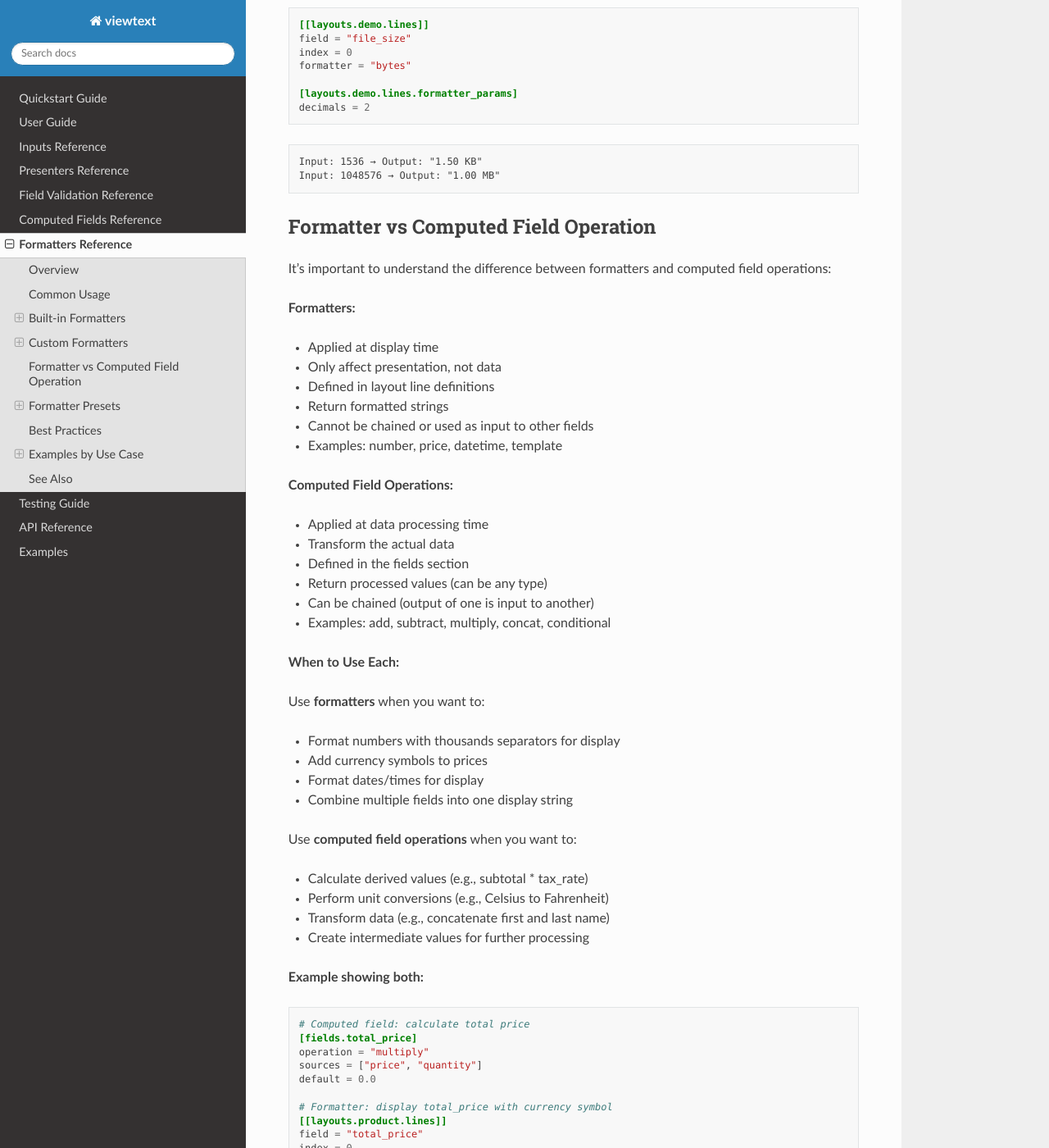
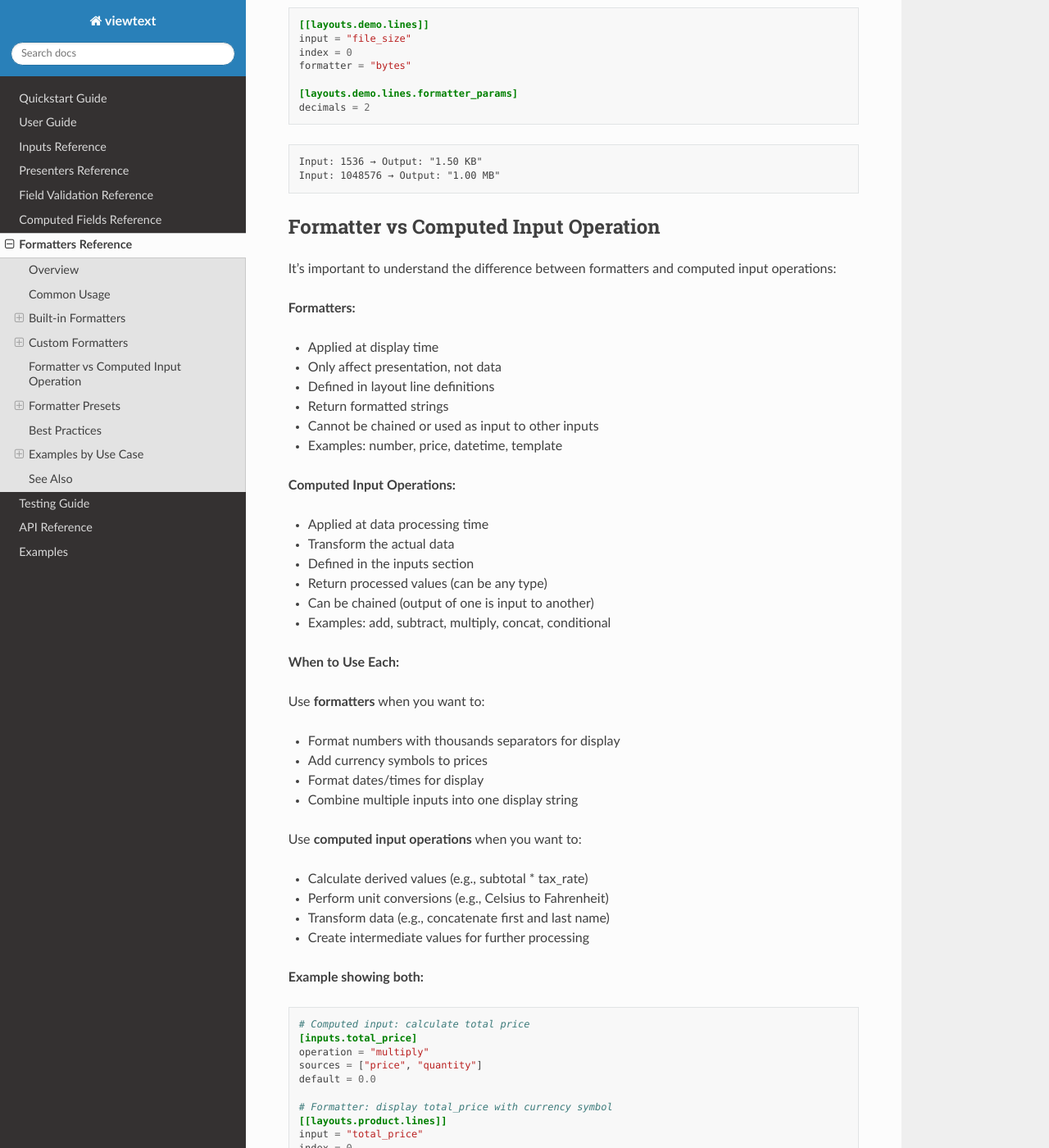
Before and after one commit to holgern/viewtext, a Sphinx documentation site: the page built from docs/formatters_reference.rst, in a window 1280 px wide and 1400 px high, scrolled down 12225 px. Shown: the whole window at 82% size. Built offline with Sphinx 7.4.7 and the Read the Docs theme 3.1.0, drawn with Linux system fonts in a browser that asks for light colours; some of the changed text lies outside the part shown.

Commit message:
doc: adapt doc to changes

```diff
--- a/docs/formatters_reference.rst
+++ b/docs/formatters_reference.rst
@@ -6,7 +6,7 @@
 Overview
 --------
 
-Formatters are functions that transform values into formatted strings for display. They are used in layout definitions to control how field values appear in the output. Unlike computed field operations (which transform data), formatters only affect the presentation.
+Formatters are functions that transform values into formatted strings for display. They are used in layout definitions to control how field values appear in the output. Unlike computed input operations (which transform data), formatters only affect the presentation.
 
 All formatters are registered in the ``FormatterRegistry`` and can be accessed by name in TOML layout configurations.
 
@@ -18,7 +18,7 @@
 .. code-block:: toml
 
     [[layouts.my_layout.lines]]
-    field = "price"
+    input = "price"
     index = 0
     formatter = "number"
 
@@ -45,7 +45,7 @@
 .. code-block:: toml
 
     [[layouts.demo.lines]]
-    field = "name"
+    input = "name"
     index = 0
     formatter = "text"
 
@@ -61,7 +61,7 @@
 .. code-block:: toml
 
     [[layouts.demo.lines]]
-    field = "status"
+    input = "status"
     index = 1
     formatter = "text"
 
@@ -88,7 +88,7 @@
 .. code-block:: toml
 
     [[layouts.demo.lines]]
-    field = "city"
+    input = "city"
     index = 0
     formatter = "text_uppercase"
 
@@ -100,7 +100,7 @@
 .. code-block:: toml
 
     [[layouts.demo.lines]]
-    field = "code"
+    input = "code"
     index = 1
     formatter = "text_uppercase"
 
@@ -128,7 +128,7 @@
 
     # Basic number formatting
     [[layouts.demo.lines]]
-    field = "population"
+    input = "population"
     index = 0
     formatter = "number"
 
@@ -144,7 +144,7 @@
 
     # Temperature with suffix
     [[layouts.demo.lines]]
-    field = "temperature"
+    input = "temperature"
     index = 1
     formatter = "number"
 
@@ -161,7 +161,7 @@
 
     # European number format
     [[layouts.demo.lines]]
-    field = "amount"
+    input = "amount"
     index = 2
     formatter = "number"
 
@@ -179,7 +179,7 @@
 
     # With prefix and suffix
     [[layouts.demo.lines]]
-    field = "value"
+    input = "value"
     index = 3
     formatter = "number"
 
@@ -213,7 +213,7 @@
 
     # US Dollar format
     [[layouts.demo.lines]]
-    field = "price"
+    input = "price"
     index = 0
     formatter = "price"
 
@@ -231,7 +231,7 @@
 
     # Euro with suffix
     [[layouts.demo.lines]]
-    field = "price"
+    input = "price"
     index = 1
     formatter = "price"
 
@@ -249,7 +249,7 @@
 
     # European Euro format
     [[layouts.demo.lines]]
-    field = "price"
+    input = "price"
     index = 2
     formatter = "price"
 
@@ -268,7 +268,7 @@
 
     # Swiss Franc format
     [[layouts.demo.lines]]
-    field = "amount"
+    input = "amount"
     index = 3
     formatter = "price"
 
@@ -304,7 +304,7 @@
 
     # Full datetime
     [[layouts.demo.lines]]
-    field = "timestamp"
+    input = "timestamp"
     index = 0
     formatter = "datetime"
 
@@ -320,7 +320,7 @@
 
     # Date only
     [[layouts.demo.lines]]
-    field = "date"
+    input = "date"
     index = 1
     formatter = "datetime"
 
@@ -336,7 +336,7 @@
 
     # Time only
     [[layouts.demo.lines]]
-    field = "time"
+    input = "time"
     index = 2
     formatter = "datetime"
 
@@ -352,7 +352,7 @@
 
     # Custom format
     [[layouts.demo.lines]]
-    field = "created_at"
+    input = "created_at"
     index = 3
     formatter = "datetime"
 
@@ -396,7 +396,7 @@
 
     # Short format
     [[layouts.demo.lines]]
-    field = "elapsed_seconds"
+    input = "elapsed_seconds"
     index = 0
     formatter = "relative_time"
 
@@ -414,7 +414,7 @@
 
     # Long format
     [[layouts.demo.lines]]
-    field = "elapsed_seconds"
+    input = "elapsed_seconds"
     index = 1
     formatter = "relative_time"
 
@@ -438,7 +438,7 @@
 template
 ~~~~~~~~
 
-Combine multiple fields using a Python format string with field placeholders.
+Combine multiple inputs using a Python format string with field placeholders.
 
 This is the most powerful formatter, allowing you to combine multiple fields with custom formatting specifications in a single template string.
 
@@ -460,7 +460,7 @@
 
     # Basic field combination
     [[layouts.demo.lines]]
-    field = "ticker"
+    input = "ticker"
     index = 0
     formatter = "template"
 
@@ -477,7 +477,7 @@
 
     # Multiple fields with formatting
     [[layouts.demo.lines]]
-    field = "stock"
+    input = "stock"
     index = 1
     formatter = "template"
 
@@ -494,7 +494,7 @@
 
     # Nested field access
     [[layouts.demo.lines]]
-    field = "crypto"
+    input = "crypto"
     index = 2
     formatter = "template"
 
@@ -511,7 +511,7 @@
 
     # Answer to user's question: format two floats
     [[layouts.demo.lines]]
-    field = "coordinates"
+    input = "coordinates"
     index = 3
     formatter = "template"
 
@@ -528,7 +528,7 @@
 
     # Alignment and padding
     [[layouts.demo.lines]]
-    field = "table_row"
+    input = "table_row"
     index = 4
     formatter = "template"
 
@@ -545,7 +545,7 @@
 
     # Thousands separator
     [[layouts.demo.lines]]
-    field = "stats"
+    input = "stats"
     index = 5
     formatter = "template"
 
@@ -562,7 +562,7 @@
 
     # Percentage formatting
     [[layouts.demo.lines]]
-    field = "progress"
+    input = "progress"
     index = 6
     formatter = "template"
 
@@ -620,7 +620,7 @@
 .. code-block:: toml
 
     [[layouts.demo.lines]]
-    field = "growth_rate"
+    input = "growth_rate"
     index = 0
     formatter = "percentage"
 
@@ -655,7 +655,7 @@
 .. code-block:: toml
 
     [[layouts.demo.lines]]
-    field = "file_size"
+    input = "file_size"
     index = 0
     formatter = "bytes"
 
@@ -667,10 +667,10 @@
     Input: 1536 → Output: "1.50 KB"
     Input: 1048576 → Output: "1.00 MB"
 
-Formatter vs Computed Field Operation
+Formatter vs Computed Input Operation
 --------------------------------------
 
-It's important to understand the difference between formatters and computed field operations:
+It's important to understand the difference between formatters and computed input operations:
 
 **Formatters:**
 
@@ -678,14 +678,14 @@
 - Only affect presentation, not data
 - Defined in layout line definitions
 - Return formatted strings
-- Cannot be chained or used as input to other fields
+- Cannot be chained or used as input to other inputs
 - Examples: number, price, datetime, template
 
-**Computed Field Operations:**
+**Computed Input Operations:**
 
 - Applied at data processing time
 - Transform the actual data
-- Defined in the fields section
+- Defined in the inputs section
 - Return processed values (can be any type)
 - Can be chained (output of one is input to another)
 - Examples: add, subtract, multiply, concat, conditional
@@ -697,9 +697,9 @@
 - Format numbers with thousands separators for display
 - Add currency symbols to prices
 - Format dates/times for display
-- Combine multiple fields into one display string
+- Combine multiple inputs into one display string
 
-Use **computed field operations** when you want to:
+Use **computed input operations** when you want to:
 
 - Calculate derived values (e.g., subtotal * tax_rate)
 - Perform unit conversions (e.g., Celsius to Fahrenheit)
@@ -710,15 +710,15 @@
 
 .. code-block:: toml
 
-    # Computed field: calculate total price
-    [fields.total_price]
+    # Computed input: calculate total price
+    [inputs.total_price]
     operation = "multiply"
     sources = ["price", "quantity"]
     default = 0.0
 
     # Formatter: display total_price with currency symbol
     [[layouts.product.lines]]
-    field = "total_price"
+    input = "total_price"
     index = 0
     formatter = "price"
 
@@ -773,12 +773,12 @@
 .. code-block:: toml
 
     [[layouts.product.lines]]
-    field = "price"
+    input = "price"
     index = 0
     formatter = "usd_price"  # References the preset by name
 
     [[layouts.product.lines]]
-    field = "created_at"
+    input = "created_at"
     index = 1
     formatter = "short_date"  # References the preset by name
 
@@ -787,7 +787,7 @@
 .. code-block:: toml
 
     [[layouts.crypto.lines]]
-    field = "ticker"
+    input = "ticker"
     index = 0
     formatter = "template"
 
@@ -812,7 +812,7 @@
 .. code-block:: toml
 
     [[layouts.product.lines]]
-    field = "price"
+    input = "price"
     index = 0
     formatter = "price"
 
@@ -822,7 +822,7 @@
     thousands_sep = ","
 
     [[layouts.invoice.lines]]
-    field = "total"
+    input = "total"
     index = 5
     formatter = "price"
 
@@ -842,12 +842,12 @@
     thousands_sep = ","
 
     [[layouts.product.lines]]
-    field = "price"
+    input = "price"
     index = 0
     formatter = "usd_price"
 
     [[layouts.invoice.lines]]
-    field = "total"
+    input = "total"
     index = 5
     formatter = "usd_price"
 
@@ -869,12 +869,12 @@
     format = "%Y-%m-%d"
 
     [[layouts.mixed.lines]]
-    field = "created_at"
+    input = "created_at"
     index = 0
     formatter = "standard_date"  # Uses preset
 
     [[layouts.mixed.lines]]
-    field = "price"
+    input = "price"
     index = 1
     formatter = "price"
 
@@ -912,7 +912,7 @@
     name = "Product Display"
 
     [[layouts.product.lines]]
-    field = "price"
+    input = "price"
     index = 0
     formatter = "usd_price"
 
@@ -948,7 +948,7 @@
 
 6. **Document custom formatters** - Add docstrings and examples when creating custom formatters
 
-7. **Keep formatters simple** - Formatters should focus on presentation. Use computed field operations for data transformation.
+7. **Keep formatters simple** - Formatters should focus on presentation. Use computed input operations for data transformation.
 
 Examples by Use Case
 --------------------
@@ -960,7 +960,7 @@
 
     # US stock display
     [[layouts.stock.lines]]
-    field = "ticker"
+    input = "ticker"
     index = 0
     formatter = "template"
 
@@ -970,7 +970,7 @@
 
     # European price formatting
     [[layouts.product_eu.lines]]
-    field = "price"
+    input = "price"
     index = 1
     formatter = "price"
 
@@ -987,7 +987,7 @@
 
     # Celsius with one decimal
     [[layouts.weather.lines]]
-    field = "temp_celsius"
+    input = "temp_celsius"
     index = 0
     formatter = "number"
 
@@ -997,7 +997,7 @@
 
     # Both Celsius and Fahrenheit
     [[layouts.weather.lines]]
-    field = "temperature"
+    input = "temperature"
     index = 1
     formatter = "template"
 
@@ -1012,7 +1012,7 @@
 
     # Last seen time
     [[layouts.user.lines]]
-    field = "last_seen_seconds"
+    input = "last_seen_seconds"
     index = 0
     formatter = "relative_time"
 
@@ -1021,7 +1021,7 @@
 
     # Created date
     [[layouts.user.lines]]
-    field = "created_at"
+    input = "created_at"
     index = 1
     formatter = "datetime"
 
@@ -1035,7 +1035,7 @@
 
     # System metrics dashboard
     [[layouts.dashboard.lines]]
-    field = "cpu"
+    input = "cpu"
     index = 0
     formatter = "template"
 
@@ -1044,7 +1044,7 @@
     fields = ["usage", "cores"]
 
     [[layouts.dashboard.lines]]
-    field = "memory"
+    input = "memory"
     index = 1
     formatter = "template"
 
@@ -1053,7 +1053,7 @@
     fields = ["used", "total", "pct"]
 
     [[layouts.dashboard.lines]]
-    field = "uptime"
+    input = "uptime"
     index = 2
     formatter = "relative_time"
 
--- a/docs/inputs_reference.rst
+++ b/docs/inputs_reference.rst
@@ -38,7 +38,7 @@
     transform = "upper"
 
 Input Mapping Types
------------
+-------------------
 
 There are five types of input definitions:
 
```
Also changed, not shown: README.md (+4 -0 lines), docs/presenters.rst (+4 -4 lines), docs/user_guide.rst (+17 -11 lines), 3 other files.
